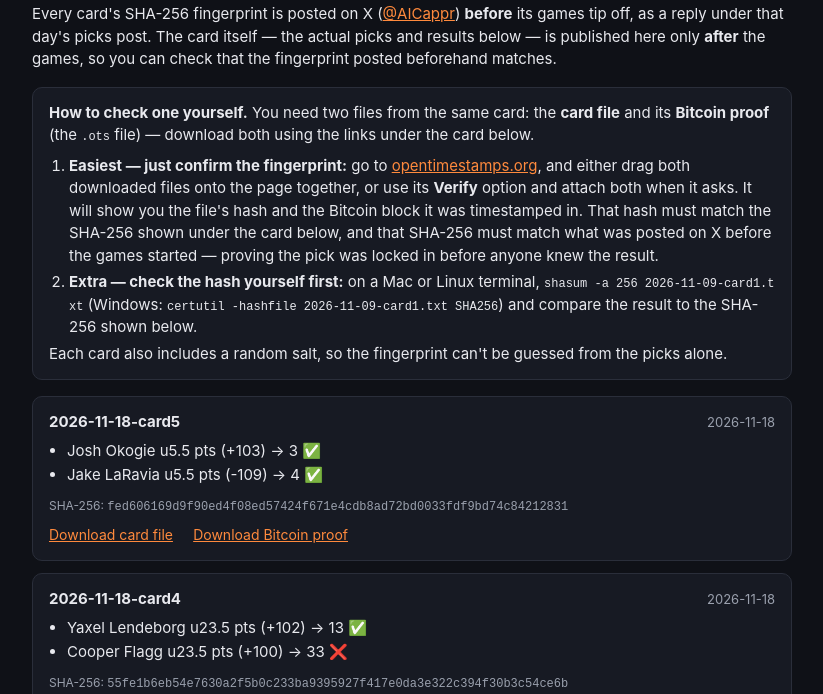
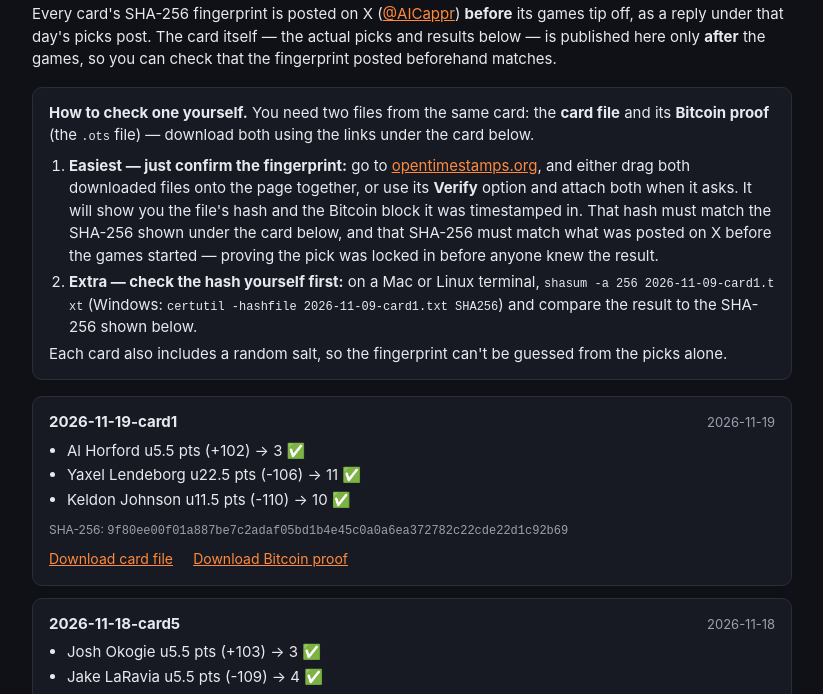
Before and after one commit to ExcursionScout/aicapper-cards, a plain HTML site: page index.html in a window 1280 px wide. Shown: the part 106-800 px from the top of the page, without its empty margins (228-1051 px from the left). Drawn offline with Linux system fonts and the light colour scheme.

Commit message:
Publish 53 revealed card(s)

```diff
--- a/index.html
+++ b/index.html
@@ -26,6 +26,15 @@ before anyone knew the result.</li>
 (Windows: <code>certutil -hashfile 2026-11-09-card1.txt SHA256</code>) and compare the result to the SHA-256 shown below.</li>
 </ol>
 Each card also includes a random salt, so the fingerprint can't be guessed from the picks alone.</div>
+<div class="card">
+  <div class="chead"><b>2026-11-19-card1</b> <span class="note">2026-11-19</span></div>
+  <ul class="plays"><li>Al Horford u5.5 pts (+102) → 3 ✅</li><li>Yaxel Lendeborg u22.5 pts (-106) → 11 ✅</li><li>Keldon Johnson u11.5 pts (-110) → 10 ✅</li></ul>
+  <div class="hash">SHA-256: <code>9f80ee00f01a887be7c2adaf05bd1b4e45c0a0a6ea372782c22cde22d1c92b69</code></div>
+  <div class="dl">
+    <a download href="cards/2026-11-19-card1.txt">Download card file</a>
+    <a download href="cards/2026-11-19-card1.txt.ots">Download Bitcoin proof</a>
+  </div>
+</div>
 <div class="card">
   <div class="chead"><b>2026-11-18-card5</b> <span class="note">2026-11-18</span></div>
   <ul class="plays"><li>Josh Okogie u5.5 pts (+103) → 3 ✅</li><li>Jake LaRavia u5.5 pts (-109) → 4 ✅</li></ul>
```
Also changed, not shown: cards/2026-11-19-card1.txt (added), 2 other files.
